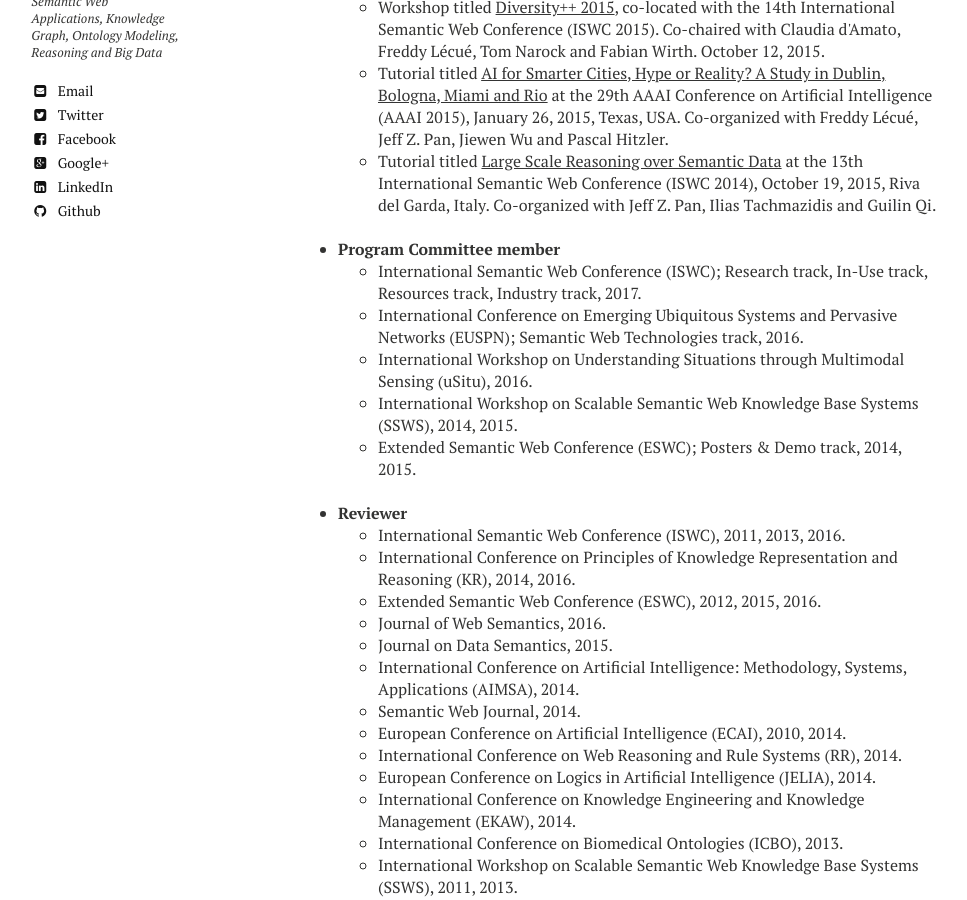
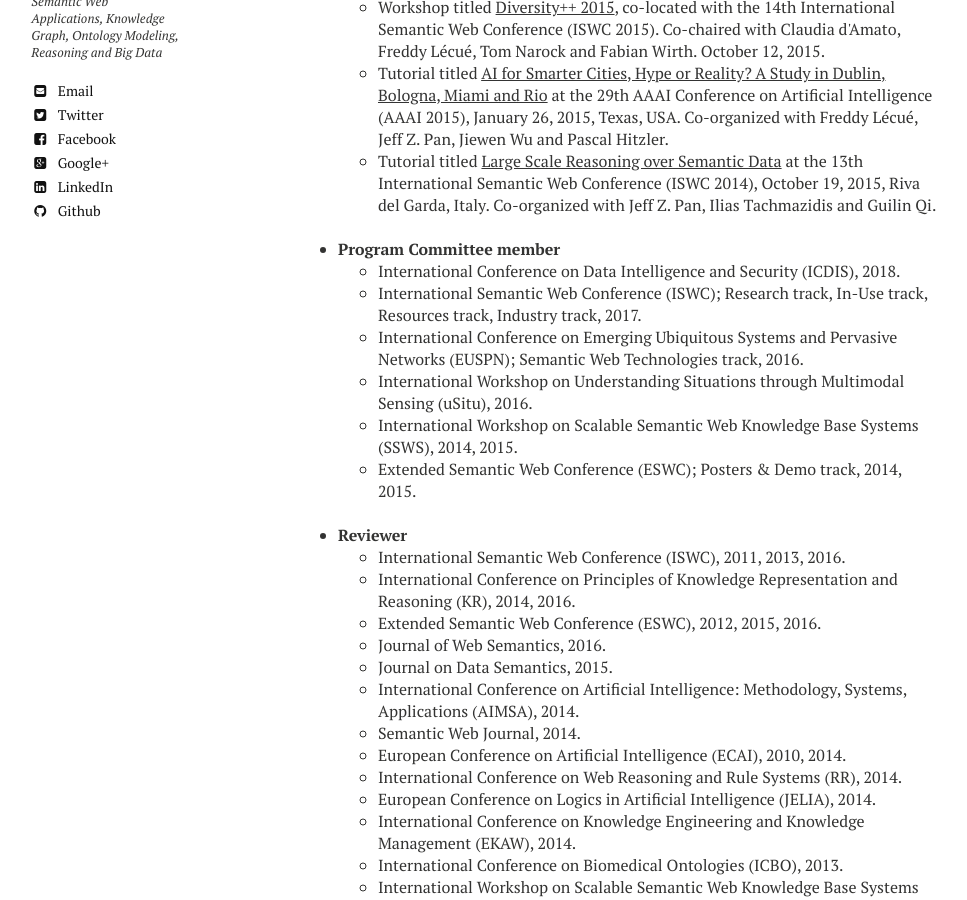
Before and after one commit to raghavam/raghavam.github.io, a Jekyll site: the page built from awards-activities.md, in a window 1280 px wide and 900 px high, scrolled down 348 px. Shown: the whole window, without its empty margins (22-989 px from the left). Built offline with Jekyll 4.4.1, drawn with Linux system fonts in a browser that asks for light colours; nearby versions of some CDN libraries.

Commit message:
added a PC member activity

```diff
--- a/awards-activities.md
+++ b/awards-activities.md
@@ -13,6 +13,7 @@ share: false
 &nbsp;
 
 * **Program Committee member**
+  * International Conference on Data Intelligence and Security (ICDIS), 2018.
   * International Semantic Web Conference (ISWC); Research track, In-Use track, Resources track, Industry track, 2017.
   * International Conference on Emerging Ubiquitous Systems and Pervasive Networks (EUSPN); Semantic Web Technologies track, 2016.
   * International Workshop on Understanding Situations through Multimodal Sensing (uSitu), 2016.
```
